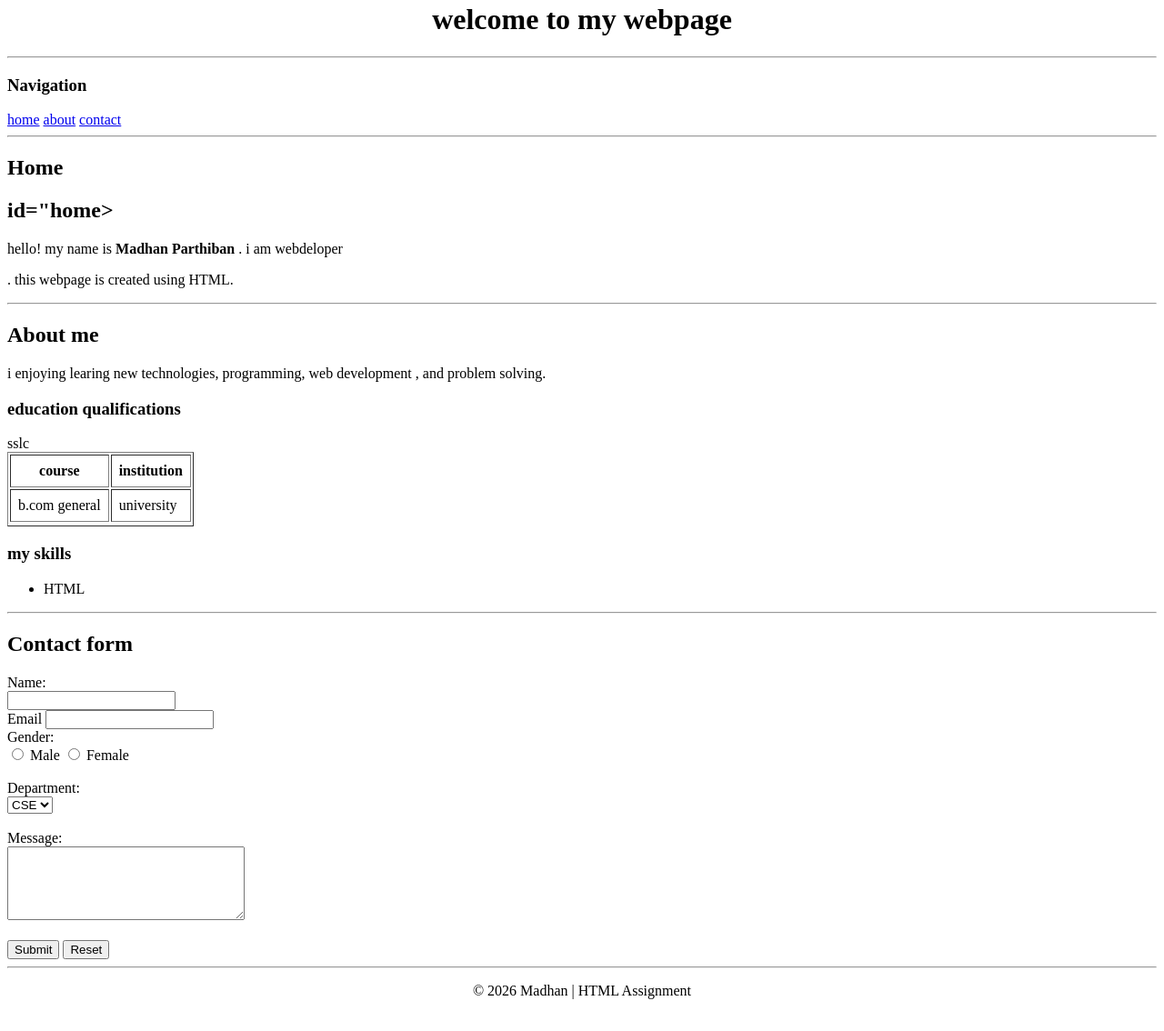
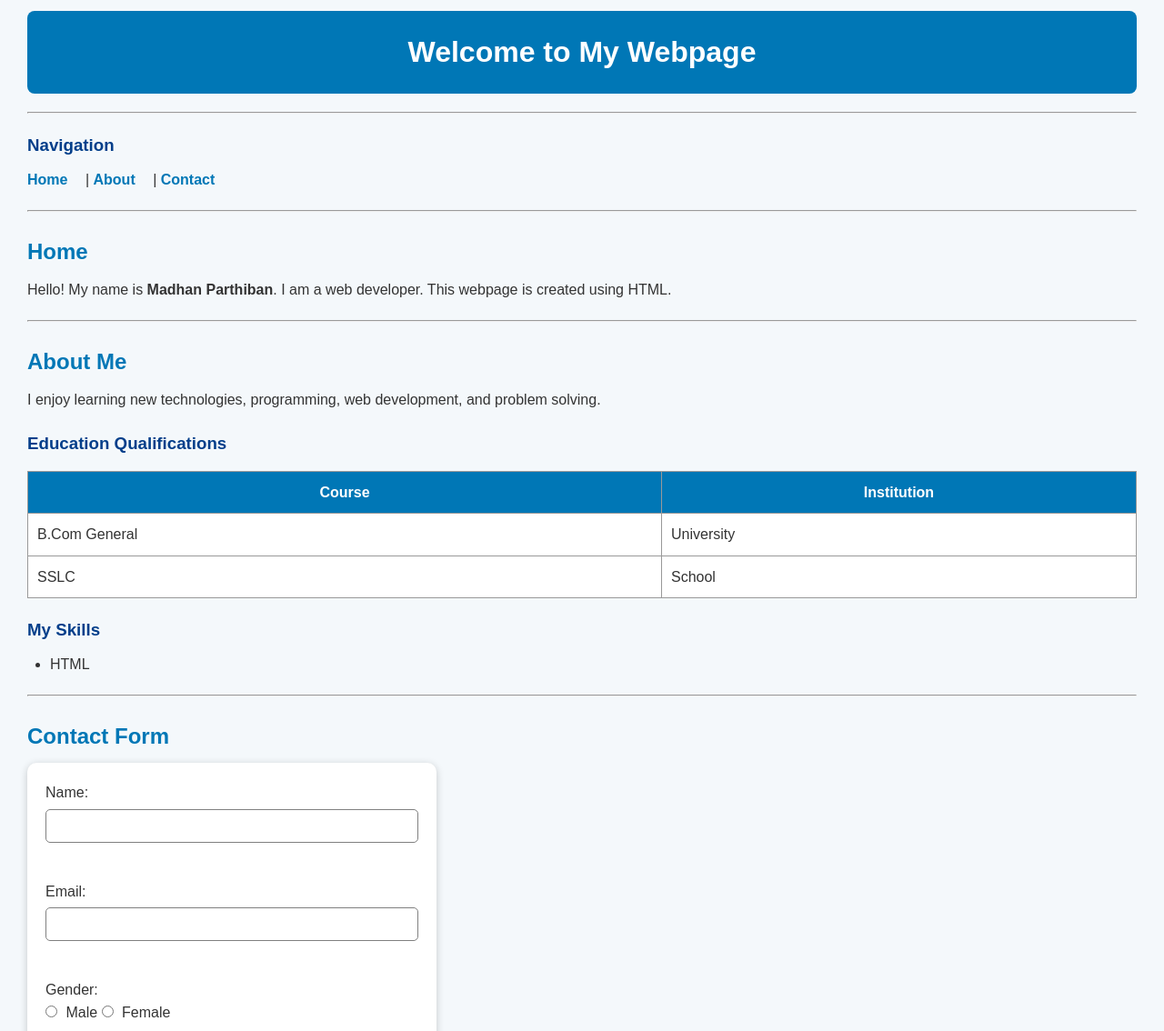
Before and after one commit to madhan2027/Stackly-Task, a plain HTML site: page index.html in a window 1280 px wide. Shown: the part 18-1152 px from the top of the page at 91% size. Drawn offline with Linux system fonts and the light colour scheme.

Commit message:
Add HTML and CSS task

```diff
--- a/index.html
+++ b/index.html
@@ -3,55 +3,81 @@
 <head>
     <meta charset="UTF-8">
     <meta name="viewport" content="width=device-width, initial-scale=1.0">
-    <title>demo</title>
+    <title>Demo</title>
+    <link rel="stylesheet" href="style.css">
 </head>
 <body>
-    <!-- header -->
-     <h1 style="text-align:center;">welcome to my webpage</h1>
+
+    <!-- Header -->
+    <h1 style="text-align: center;">Welcome to My Webpage</h1>
     <hr>
-     <!--Navigation  -->
+
+    <!-- Navigation -->
     <h3>Navigation</h3>
-     <a href="#home">home</a>
-     <a href="#about">about</a>
-     <a href="#contact">contact</a>
+    <a href="#home">Home</a> |
+    <a href="#about">About</a> |
+    <a href="#contact">Contact</a>
+
     <hr>
-     <!-- home section -->
+
+    <!-- Home Section -->
     <h2 id="home">Home</h2>
-        <h2> id="home></h2>
-        <p> hello! my name is <b>Madhan Parthiban</b> . i am webdeloper  </p>. this webpage is created using HTML.
+
+    <p>
+        Hello! My name is <b>Madhan Parthiban</b>. I am a web developer.
+        This webpage is created using HTML.
     </p>
+
     <hr>
-<!-- about section -->
- <h2 id="about">About me</h2>
- <p> i enjoying learing new technologies, programming, web development , and problem solving.
+
+    <!-- About Section -->
+    <h2 id="about">About Me</h2>
+
+    <p>
+        I enjoy learning new technologies, programming, web development,
+        and problem solving.
     </p>
-<h3> education qualifications</h3>
+
+    <h3>Education Qualifications</h3>
+
     <table border="1" cellpadding="8">
         <tr>
-        <th>course</th>
-        <th>institution</th>
+            <th>Course</th>
+            <th>Institution</th>
+        </tr>
+        <tr>
+            <td>B.Com General</td>
+            <td>University</td>
+        </tr>
+        <tr>
+            <td>SSLC</td>
+            <td>School</td>
+        </tr>
+    </table>
 
-    </tr>
-    <td>b.com general</td>
-    <td>university</td>
-    <tr>sslc</tr>
- </table>
- <h3>my skills</h3>
+    <h3>My Skills</h3>
+
     <ul>
         <li>HTML</li>
     </ul>
+
     <hr>
- <!-- contact section -->
-  <h2 id="/contact">Contact form</h2>
+
+    <!-- Contact Section -->
+    <h2 id="contact">Contact Form</h2>
+
     <form>
+
         <label for="name">Name:</label><br>
-  <input type="text" id="name" name="name"><br>
-  <label for="email">Email</label>
-  <input type="email" id="email" name="email"><br>
+        <input type="text" id="name" name="name"><br><br>
+
+        <label for="email">Email:</label><br>
+        <input type="email" id="email" name="email"><br><br>
+
         <label>Gender:</label><br>
-
         <input type="radio" name="gender"> Male
         <input type="radio" name="gender"> Female
+
         <br><br>
 
         <label>Department:</label><br>
@@ -64,6 +90,7 @@
         </select>
 
         <br><br>
+
         <label>Message:</label><br>
 
         <textarea rows="5" cols="30"></textarea>
@@ -71,7 +98,6 @@
         <br><br>
 
         <input type="submit" value="Submit">
-
         <input type="reset" value="Reset">
 
     </form>
--- /dev/null
+++ b/style.css
@@ -0,0 +1,152 @@
+/* Reset */
+* {
+    margin: 0;
+    padding: 0;
+    box-sizing: border-box;
+}
+
+/* Body */
+body {
+    font-family: Arial, Helvetica, sans-serif;
+    background-color: #f4f8fb;
+    color: #333;
+    line-height: 1.6;
+    margin: 30px;
+}
+
+/* Header */
+h1 {
+    background: #0077b6;
+    color: white;
+    padding: 20px;
+    border-radius: 8px;
+    margin-bottom: 20px;
+}
+
+/* Section Headings */
+h2 {
+    color: #0077b6;
+    margin-top: 25px;
+    margin-bottom: 10px;
+}
+
+h3 {
+    color: #023e8a;
+    margin-top: 20px;
+    margin-bottom: 10px;
+}
+
+/* Navigation */
+a {
+    text-decoration: none;
+    color: #0077b6;
+    font-weight: bold;
+    margin-right: 15px;
+}
+
+a:hover {
+    color: red;
+    text-decoration: underline;
+}
+
+/* Paragraph */
+p {
+    margin-bottom: 15px;
+}
+
+/* Table */
+table {
+    width: 100%;
+    border-collapse: collapse;
+    margin: 15px 0;
+    background: white;
+}
+
+table,
+th,
+td {
+    border: 1px solid #999;
+}
+
+th {
+    background: #0077b6;
+    color: white;
+    padding: 10px;
+}
+
+td {
+    padding: 10px;
+}
+
+/* Skills List */
+ul {
+    margin-left: 25px;
+    margin-bottom: 20px;
+}
+
+li {
+    margin-bottom: 8px;
+}
+
+/* Form */
+form {
+    background: white;
+    padding: 20px;
+    border-radius: 10px;
+    width: 450px;
+    box-shadow: 0px 2px 8px rgba(0,0,0,0.2);
+}
+
+input[type="text"],
+input[type="email"],
+select,
+textarea {
+    width: 100%;
+    padding: 10px;
+    margin-top: 5px;
+    margin-bottom: 15px;
+    border: 1px solid gray;
+    border-radius: 5px;
+}
+
+textarea {
+    resize: vertical;
+}
+
+/* Radio Buttons */
+input[type="radio"] {
+    margin-right: 5px;
+}
+
+/* Buttons */
+input[type="submit"],
+input[type="reset"] {
+    background: #0077b6;
+    color: white;
+    border: none;
+    padding: 10px 18px;
+    border-radius: 5px;
+    cursor: pointer;
+    margin-right: 10px;
+    font-size: 15px;
+}
+
+input[type="submit"]:hover,
+input[type="reset"]:hover {
+    background: #023e8a;
+}
+
+/* Horizontal Line */
+hr {
+    margin: 20px 0;
+}
+
+/* Footer */
+footer {
+    margin-top: 30px;
+    text-align: center;
+    background: #023e8a;
+    color: white;
+    padding: 15px;
+    border-radius: 8px;
+}
```
Lines whose indentation alone changed are shown as unchanged.
